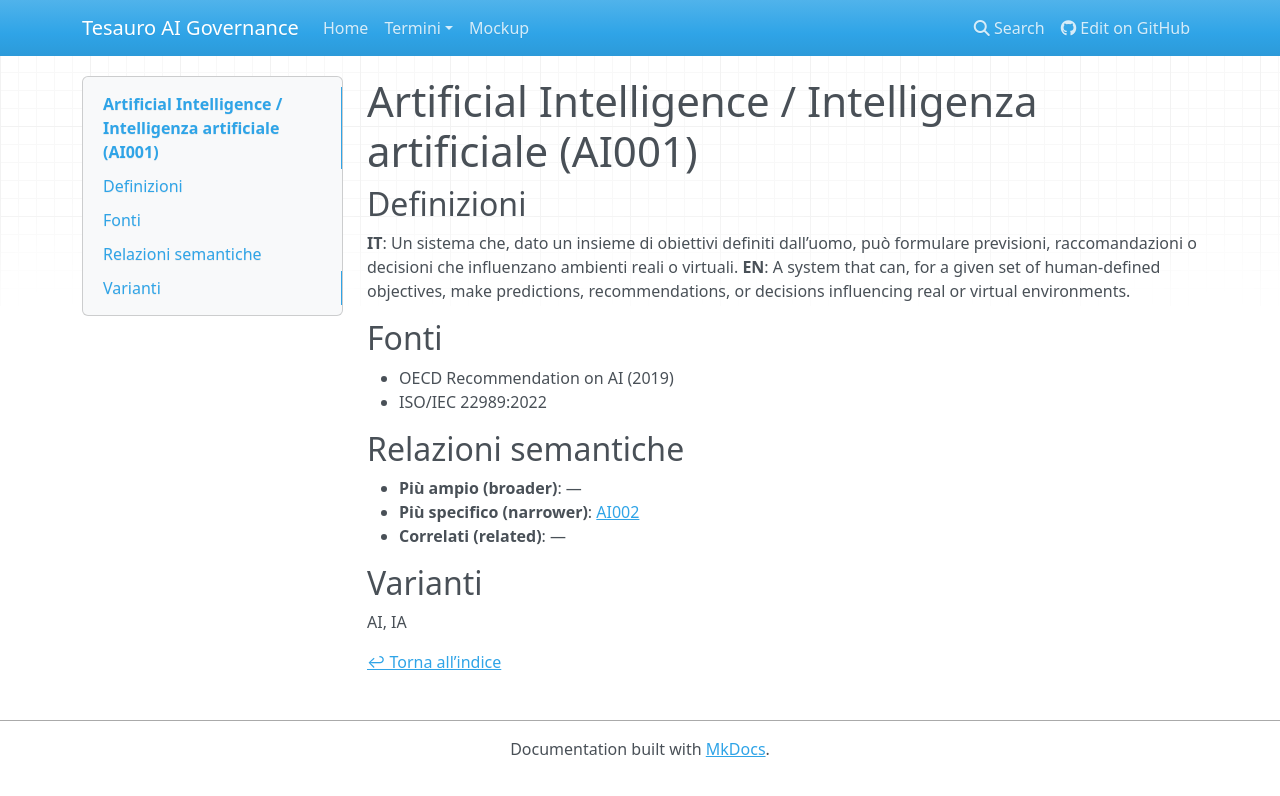
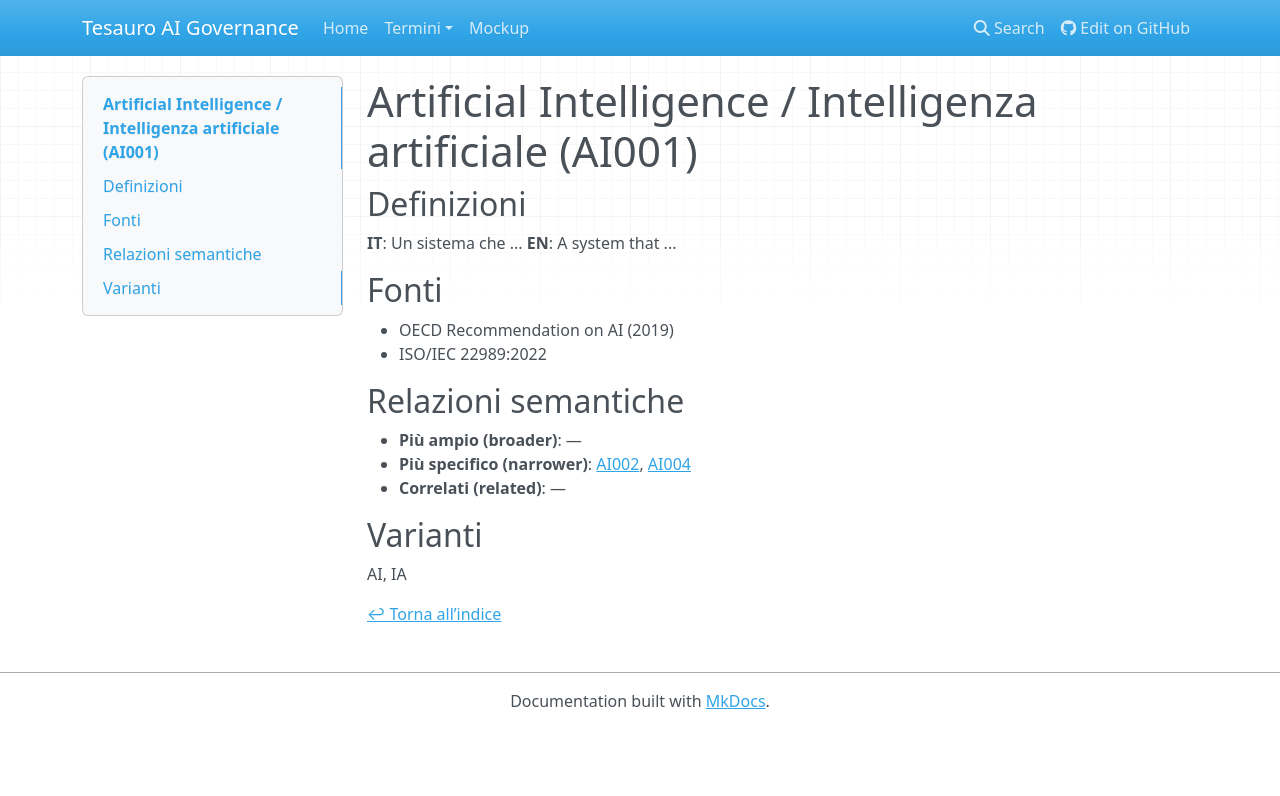
Before and after one commit to mauritiuss/tesauro-ai, an MkDocs documentation site: the page built from docs/terms/AI001.md, in a window 1280 px wide. Shown: the top 796 px of the page. Built offline with MkDocs 1.6.1, drawn with Linux system fonts in a browser that asks for light colours; nearby versions of some CDN libraries.

```diff
--- a/docs/terms/AI001.md
+++ b/docs/terms/AI001.md
@@ -1,8 +1,8 @@
 # Artificial Intelligence / Intelligenza artificiale (AI001)
 
 ## Definizioni
-**IT**: Un sistema che, dato un insieme di obiettivi definiti dall’uomo, può formulare previsioni, raccomandazioni o decisioni che influenzano ambienti reali o virtuali.
-**EN**: A system that can, for a given set of human-defined objectives, make predictions, recommendations, or decisions influencing real or virtual environments.
+**IT**: Un sistema che ...
+**EN**: A system that ...
 
 ## Fonti
 - OECD Recommendation on AI (2019)
@@ -10,7 +10,7 @@
 
 ## Relazioni semantiche
 - **Più ampio (broader)**: —
-- **Più specifico (narrower)**: [AI002](./AI002.md)
+- **Più specifico (narrower)**: [AI002](./AI002.md), [AI004](./AI004.md)
 - **Correlati (related)**: —
 
 ## Varianti
```
Also changed, not shown: CHANGELOG.md (+11 -0 lines), docs/terms/AI002.md (+2 -2 lines).
